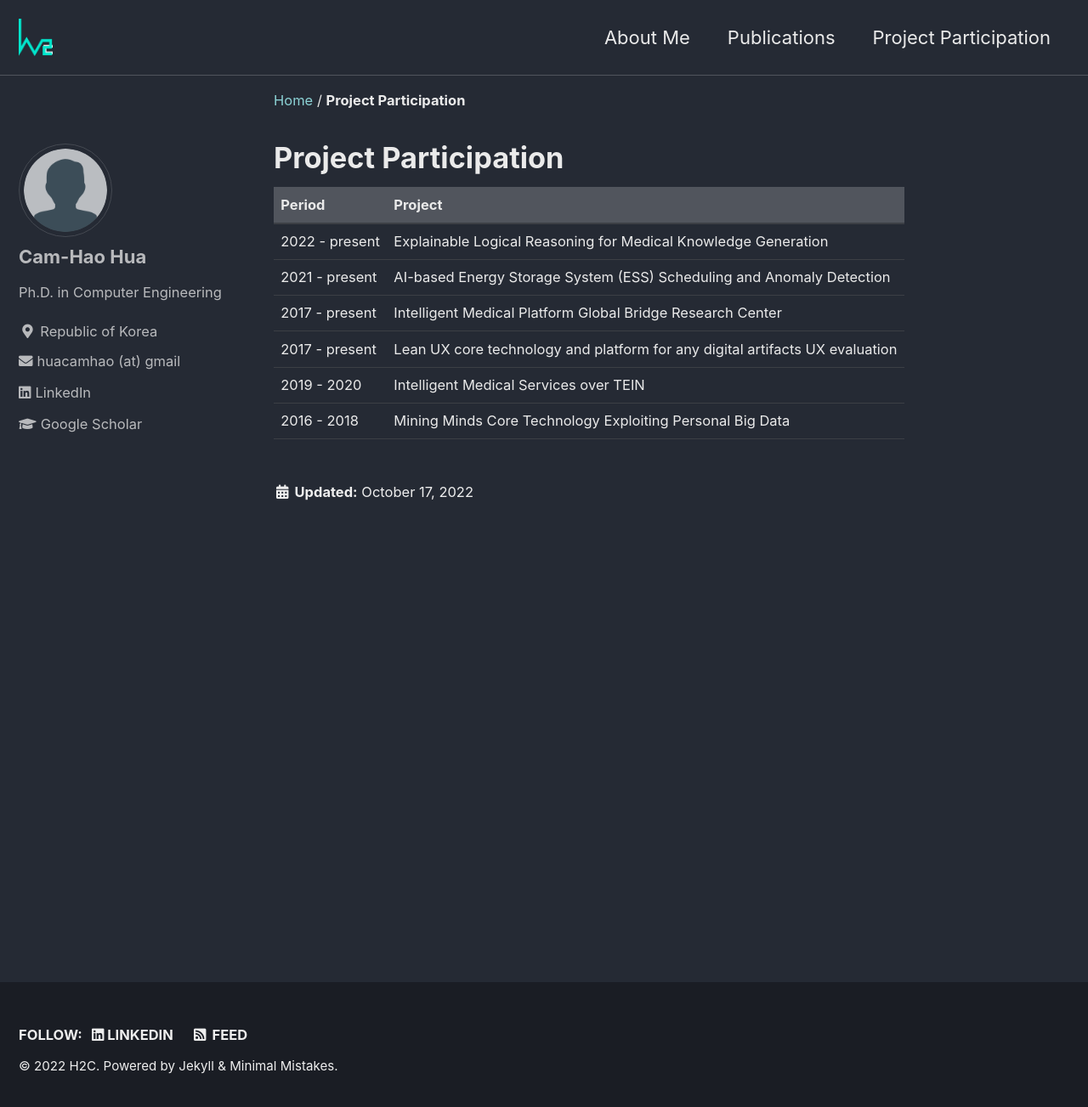
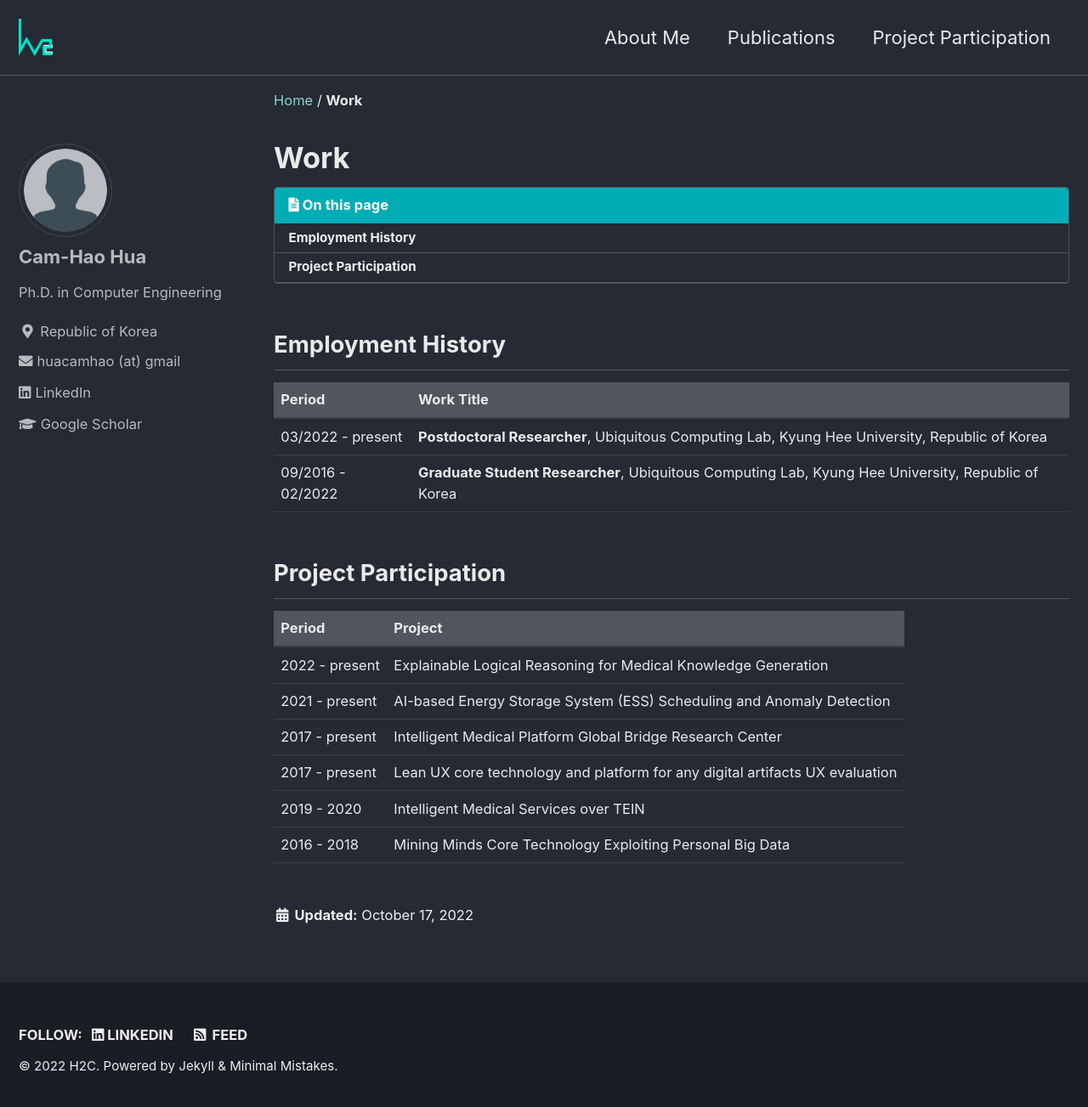
Before and after one commit to camhao168/camhao168.github.io, a Jekyll site: the page built from _pages/work.md, in a window 1280 px wide and 1311 px high. Shown: the top 1303 px of the window at 85% size. Built offline with Jekyll 4.4.1, drawn with Linux system fonts in a browser that asks for light colours; cached includes are drawn as plain includes.

```diff
--- a/_pages/project.md
+++ b/_pages/work.md
@@ -1,9 +1,20 @@
 ---
-title: "Project Participation"
-permalink: /project/
+title: "Work"
+permalink: /work/
+toc: true
+toc_sticky: true
 classes: wide
 date: 2022-10-17T12:58:00+00:00
 ---
+
+## Employment History
+
+| Period            | Work Title                                                                                         |
+| ----------------- | -------------------------------------------------------------------------------------------------- |
+| 03/2022 - present | **Postdoctoral Researcher**, Ubiquitous Computing Lab, Kyung Hee University, Republic of Korea     |
+| 09/2016 - 02/2022 | **Graduate Student Researcher**, Ubiquitous Computing Lab, Kyung Hee University, Republic of Korea |
+
+## Project Participation
 
 | Period          | Project                                                                       |
 | ----------------| ------------------------------------------------------------------------------|
```
